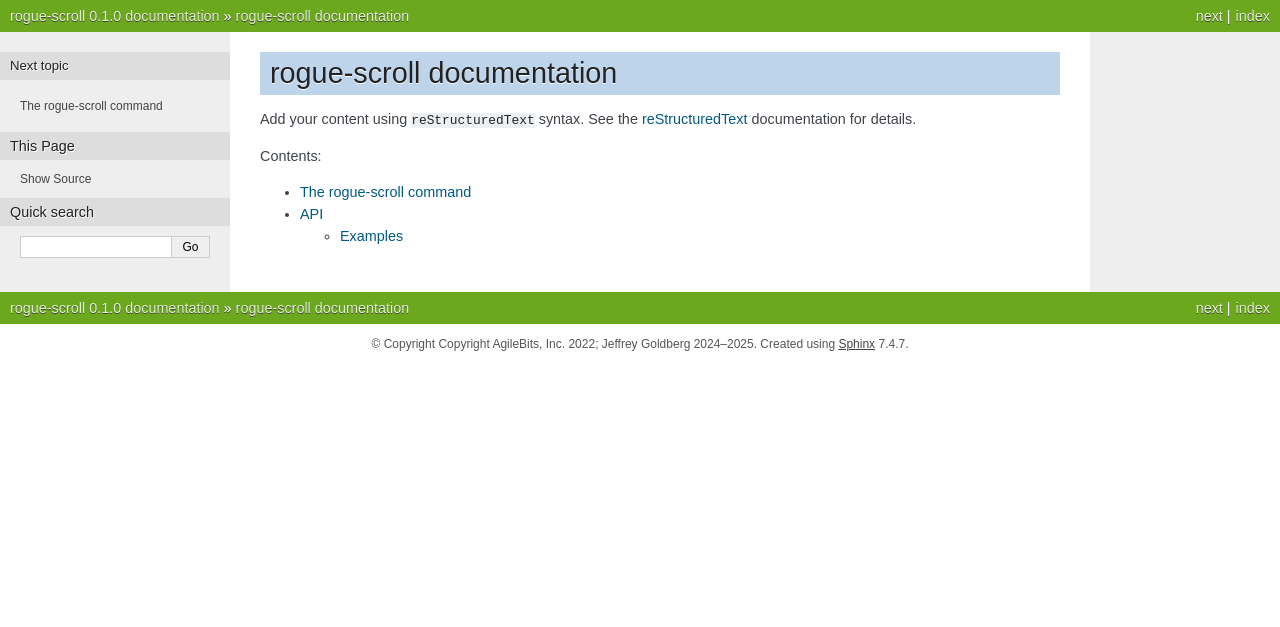
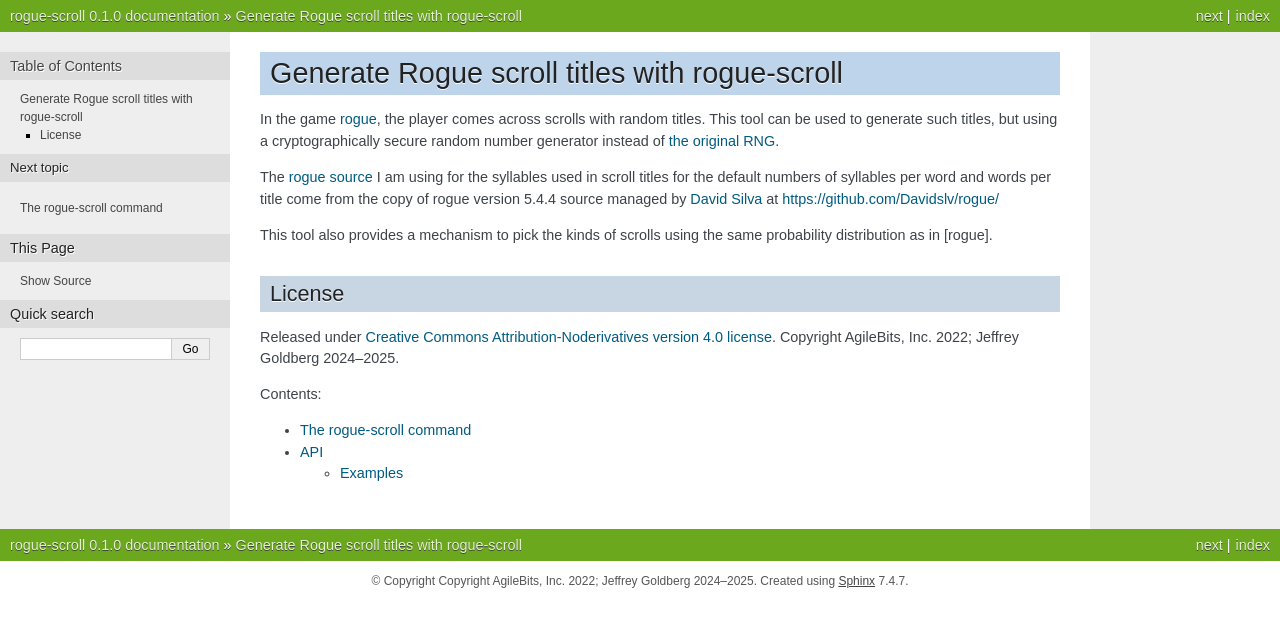
Before and after one commit to jpgoldberg/rogue-scroll, a Sphinx documentation site: the page built from docs/source/index.rst, in a window 1280 px wide. Shown: the top 627 px of the page. Built offline with Sphinx 7.4.7, drawn with Linux system fonts in a browser that asks for light colours.

Commit message:
I do not like RST hyperlink creation.

```diff
--- a/docs/source/conf.py
+++ b/docs/source/conf.py
@@ -57,7 +57,13 @@ typehints_defaults = "comma"
 templates_path = ["_templates"]
 exclude_patterns: list[str] = []
 
-
+rst_prolog = f"""
+.. |project| replace:: **{project}**
+.. |root| replace:: :mod:`toy_crypto`
+.. _rogue: https://en.wikipedia.org/wiki/Rogue_(video_game)
+..
+.. |rsource| replace:: `rogue source <https://github.com/Davidslv/rogue/>`_
+"""
 # -- Options for HTML output -------------------------------------------------
 # https://www.sphinx-doc.org/en/master/usage/configuration.html#options-for-html-output
 
--- a/docs/source/index.rst
+++ b/docs/source/index.rst
@@ -3,12 +3,29 @@
    You can adapt this file completely to your liking, but it should at least
    contain the root `toctree` directive.
 
-rogue-scroll documentation
-==========================
+Generate Rogue scroll titles with rogue-scroll
+==============================================
 
-Add your content using ``reStructuredText`` syntax. See the
-`reStructuredText <https://www.sphinx-doc.org/en/master/usage/restructuredtext/index.html>`_
-documentation for details.
+
+In the game rogue_, the player comes across scrolls with random titles.
+This tool can be used to generate such titles,
+but using a cryptographically secure random number generator
+instead of `the original RNG <https://jpgoldberg.github.io/sec-training/s/rogue-lcg.html>`_.
+
+The `rogue source <https://github.com/Davidslv/rogue/>`_ I am using for the syllables used in scroll titles for the
+default numbers of syllables per word and words per title come from
+the copy of rogue version 5.4.4 source managed
+by `David Silva <https://gith ub.com/Davidslv/>`_
+at `<https://github.com/Davidslv/rogue/>`_
+
+This tool also provides a mechanism to pick the kinds of scrolls using the same probability distribution as in [rogue].
+
+License
+--------
+
+Released under `Creative Commons Attribution-Noderivatives version 4.0 license <https://creativecommons.org/licenses/by-nd/4.0/>`_.
+Copyright AgileBits, Inc. 2022; Jeffrey Goldberg 2024–2025.
+
 
 
 .. toctree::
```
Also changed, not shown: README.md (line endings or trailing spaces), docs/source/images/rogue-near-scroll.png (added), docs/source/images/rogue-now-have-a-scrool.png (added).
